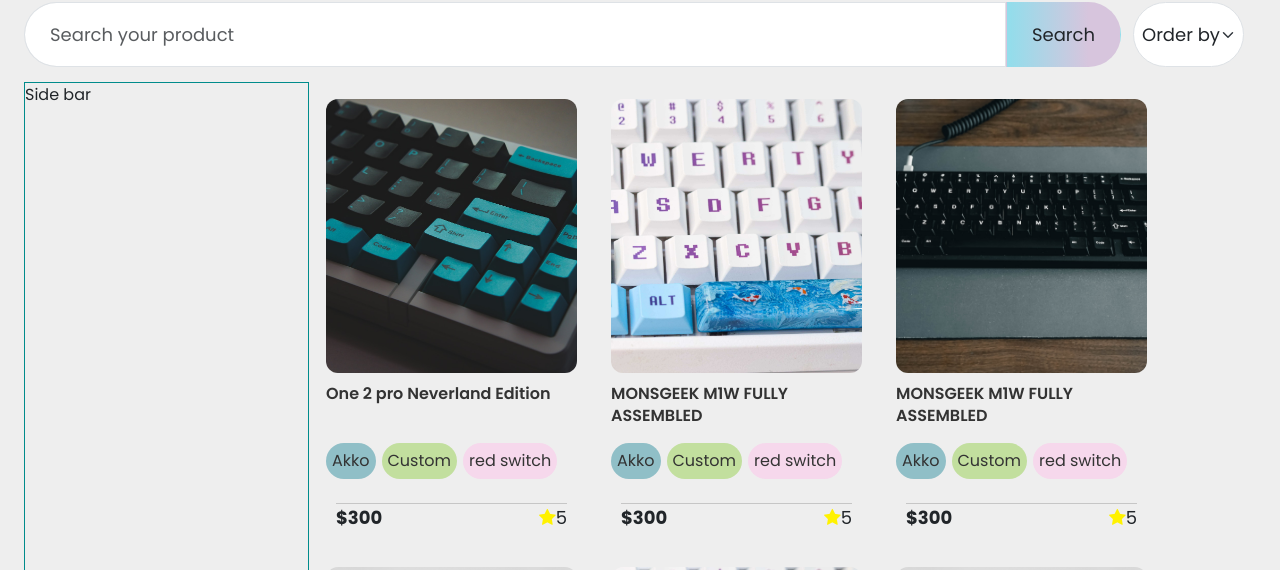
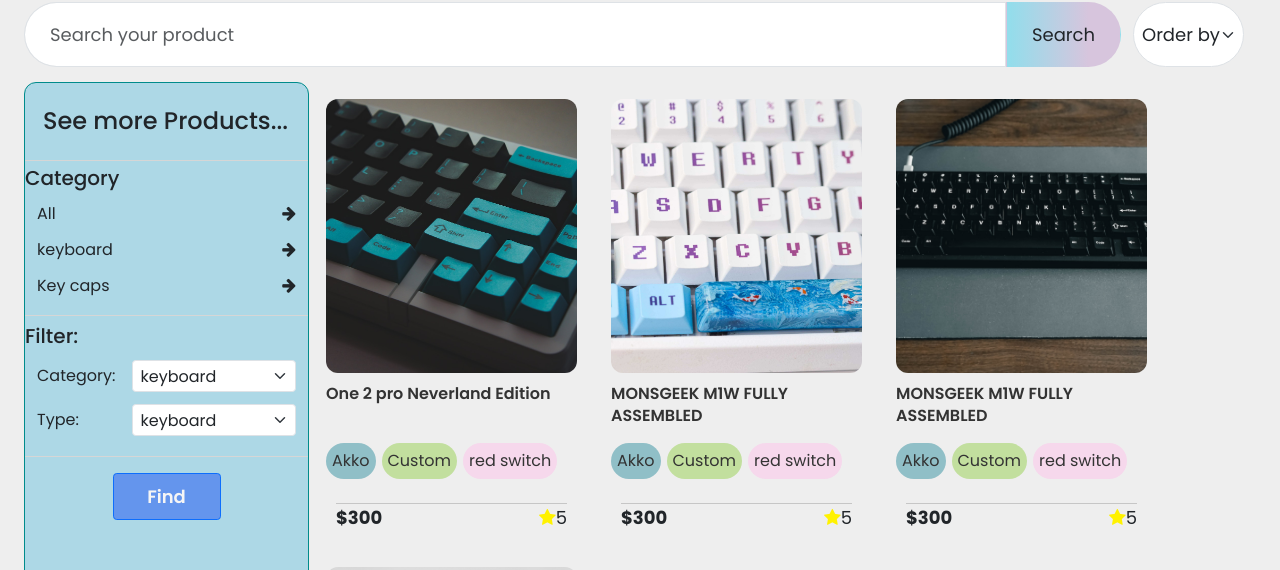
Before and after one commit to phaothu2002x/Graduate-project-FE, a React (Create React App) app: page / in a window 1280 px wide. Both pictures are taken after a click on the element 49 px from the left and 75 px from the top of the page. Shown: the part 129-699 px from the top of the page. Built offline with nearby package versions, Linux system fonts and the light colour scheme.

Commit message:
build sidebar

```diff
--- /dev/null
+++ b/src/components/CategoryItem/Category.module.scss
@@ -0,0 +1,6 @@
+.wrapper {
+    display: flex;
+    justify-content: space-between;
+    align-items: center;
+    margin: 12px 12px;
+}
--- /dev/null
+++ b/src/components/CategoryItem/categoryItem.js
@@ -0,0 +1,16 @@
+import classNames from 'classnames/bind';
+import styles from './Category.module.scss';
+
+const cx = classNames.bind(styles);
+const CategoryItem = (props) => {
+    return (
+        <div className={cx('wrapper')}>
+            <div className={cx('title')}>{props.title}</div>
+            <span className={cx('icon')}>
+                <i class="fa fa-arrow-right"></i>
+            </span>
+        </div>
+    );
+};
+
+export default CategoryItem;
--- /dev/null
+++ b/src/components/FilterItem/Filter.module.scss
@@ -0,0 +1,17 @@
+.wrapper {
+    display: flex;
+    justify-content: space-between;
+    align-items: center;
+    margin: 12px 12px;
+
+    .title {
+        width: 75px;
+        margin-right: 20px;
+    }
+
+    .filter-items {
+        flex: 1;
+        height: 32px;
+        font-size: 1.6rem;
+    }
+}
--- /dev/null
+++ b/src/components/FilterItem/filterItem.js
@@ -0,0 +1,19 @@
+import classNames from 'classnames/bind';
+import styles from './Filter.module.scss';
+
+const cx = classNames.bind(styles);
+
+const FilterItem = (props) => {
+    return (
+        <div className={cx('wrapper')}>
+            <div className={cx('title')}>{props.title}:</div>
+            <select className={cx('form-select', 'filter-items')}>
+                <option selected>keyboard</option>
+                <option value="1">Key caps</option>
+                <option value="2">Others</option>
+            </select>
+        </div>
+    );
+};
+
+export default FilterItem;
--- a/src/components/Sidebar/Sidebar.module.scss
+++ b/src/components/Sidebar/Sidebar.module.scss
@@ -1,4 +1,37 @@
 .wrapper {
     width: 285px;
     border: 1px solid darkcyan;
+    background-color: lightblue;
+    border-radius: 12px;
+
+    .title {
+        padding: 24px 18px;
+        font-size: 2.4rem;
+        border-bottom: 1px ridge rgb(214 214 214);
+    }
+    .category-list {
+        height: 150px;
+
+        overflow-y: auto;
+        border-bottom: 1px ridge rgb(214 214 214);
+    }
+
+    .filter-list {
+        padding: 8px 0;
+        border-bottom: 1px ridge rgb(214 214 214);
+    }
+
+    .filter-action {
+        display: flex;
+        justify-content: center;
+        margin-top: 16px;
+        .filter-btn {
+            background-color: cornflowerblue;
+            color: whitesmoke;
+            width: 108px;
+            height: 47px;
+            font-size: 1.8rem;
+            font-weight: 600;
+        }
+    }
 }
--- a/src/components/Sidebar/sidebar.js
+++ b/src/components/Sidebar/sidebar.js
@@ -1,10 +1,34 @@
 import classNames from 'classnames/bind';
 import styles from './Sidebar.module.scss';
-
+import CategoryItem from '../CategoryItem/categoryItem';
+import FilterItem from '../FilterItem/filterItem';
 const cx = classNames.bind(styles);
 
 const Sidebar = (props) => {
-    return <div className={cx('wrapper')}>Side bar</div>;
+    return (
+        <div className={cx('wrapper')}>
+            <h1 className={cx('title')}>See more Products...</h1>
+
+            <div className={cx('category-list')}>
+                <h2>Category</h2>
+                <CategoryItem title="All" />
+                <CategoryItem title="keyboard" />
+                <CategoryItem title="Key caps" />
+            </div>
+
+            <div className={cx('filter-list')}>
+                <h2>Filter: </h2>
+                <FilterItem title="Category" />
+                <FilterItem title="Type" />
+            </div>
+
+            <div className={cx('filter-action')}>
+                <button type="button" className={cx('btn btn-primary', 'filter-btn')}>
+                    Find
+                </button>
+            </div>
+        </div>
+    );
 };
 
 export default Sidebar;
--- a/src/pages/Product/product.js
+++ b/src/pages/Product/product.js
@@ -20,11 +20,6 @@
                             <Item thumb={images.productImg2} />
                             <Item thumb={images.productImg4} />
                             <Item thumb={images.productImg5} />
-                            <Item thumb={images.productImg2} />
-                            <Item thumb={images.productImg5} />
-                            <Item thumb={images.productImg5} />
-                            <Item thumb={images.productImg5} />
-                            <Item thumb={images.productImg5} />
                         </div>
                     </div>
                 </main>
```
